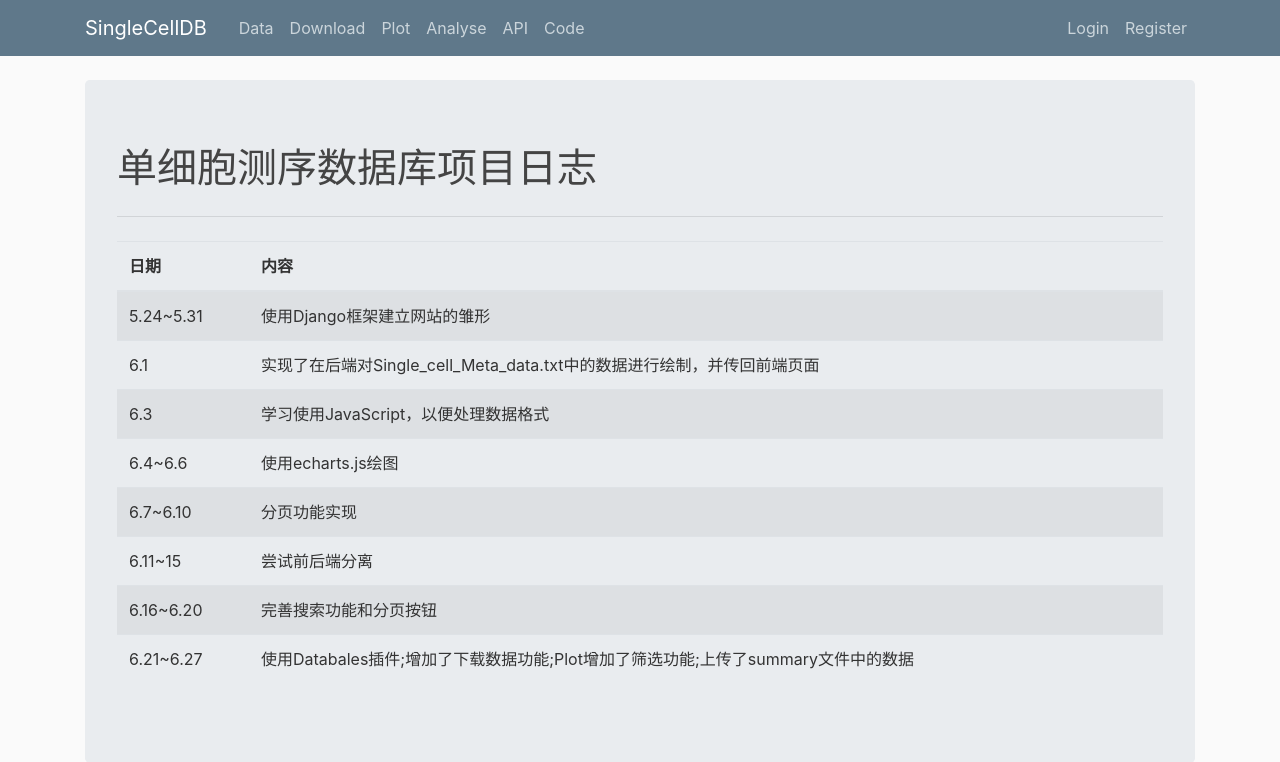
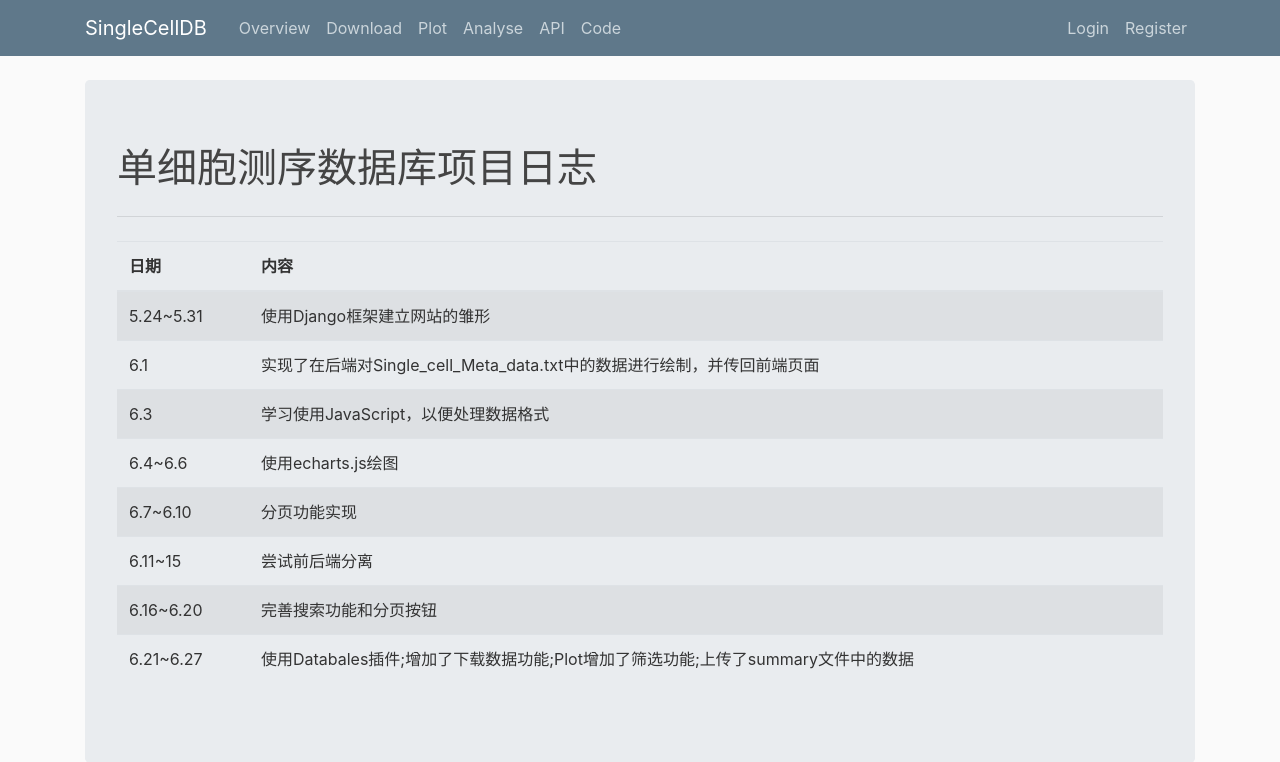
Before and after one commit to bioinfotec/SingleCellDB, a Django app: page / in a window 1280 px wide. Shown: the top 762 px of the page. Run offline with Django 4.2, Linux system fonts and the light colour scheme; some libraries are stand-ins or nearby versions.

Commit message:
“重命名文件”

```diff
--- a/celldb/templates/celldb/base.html
+++ b/celldb/templates/celldb/base.html
@@ -49,10 +49,10 @@
           </button>
           <div class="collapse navbar-collapse" id="navbarToggle">
             <div class="navbar-nav mr-auto">
-              <a class="nav-item nav-link" href="{% url 'celldb-data' %}"
-                >Data</a
+              <a class="nav-item nav-link" href="{% url 'celldb-overview' %}"
+                >Overview</a
               >
-              <a class="nav-item nav-link" href="{% url 'celldb-search' %}"
+              <a class="nav-item nav-link" href="{% url 'celldb-download' %}"
                 >Download</a
               >
               <a class="nav-item nav-link" href="{% url 'celldb-plot' %}"
--- a/celldb/templates/celldb/data.html
+++ b/celldb/templates/celldb/download.html
@@ -1,5 +1,8 @@
 {% extends 'celldb/base.html' %} {% load static %} {% block content %}
-
+<link
+  href="{% static 'celldb/css/cdn.datatables.net_1.13.4_css_dataTables.bootstrap5.min.css' %}"
+  rel="stylesheet"
+/>
 <div class="card">
   <div class="card-body">
     <div class="container">
--- a/celldb/urls.py
+++ b/celldb/urls.py
@@ -4,8 +4,8 @@ from . import views
 
 urlpatterns = [
     path("", views.home, name="celldb-home"),
-    path("data", views.data, name="celldb-data"),
-    path("search", views.search, name="celldb-search"),
+    path("download", views.download, name="celldb-download"),
+    path("overview", views.overview, name="celldb-overview"),
     path("plot", views.plotScatter, name="celldb-plot"),
     path("test", views.test, name="celldb-test"),
 ]
--- a/celldb/views.py
+++ b/celldb/views.py
@@ -24,17 +24,17 @@ def plotScatter(request):
     return render(request, "celldb/plotScatter.html")
 
 
-def search(request):
+def overview(request):
     liter = LiteratureMeta.objects.all()
     # query = request.GET.get("query", "")
     data = ""
     # if query:
     #     response = requests.get(f"http://127.0.0.1:8000/api/tran/{query}.json")
     #     data = response.json()
-    return render(request, "celldb/search.html", {"data": data, "liter":liter})
+    return render(request, "celldb/overview.html", {"data": data, "liter":liter})
 
 
-def data(request):
+def download(request):
     # restframework暂时未能实现
     # response = requests.get("http://127.0.0.1:8000/api/tran/", params=request.GET)
     # if response.status_code == 200:
@@ -53,7 +53,7 @@ def data(request):
     paginator = Paginator(data, items_per_page)
     page_number = request.GET.get("page")
     page_obj = paginator.get_page(page_number)
-    return render(request, "celldb/data.html", {"page_obj": page_obj})
+    return render(request, "celldb/download.html", {"page_obj": page_obj})
 
 
 def test(request):
```
Also changed, not shown: celldb/templates/Components/downloadimg.html (renamed from celldb/templates/celldb/Components/downloadimg.html), celldb/templates/Components/uploadimg.html (renamed from celldb/templates/celldb/Components/uploadimg.html), celldb/templates/celldb/overview.html (renamed from celldb/templates/celldb/search.html).
